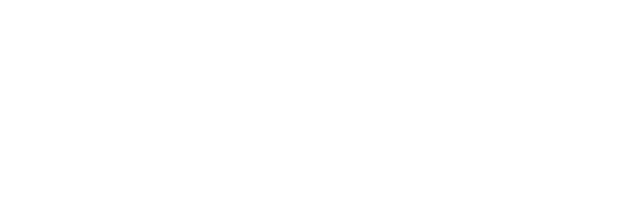
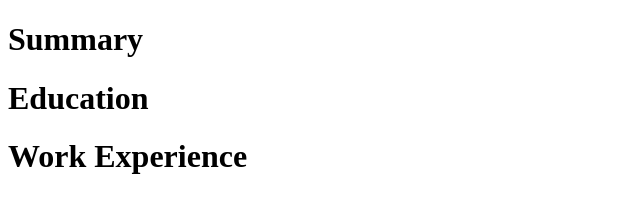
Before and after one commit to Yunuel-coder/resume, a plain HTML site: page index.html in a window 1280 px wide. Shown: the whole page, without its empty margins (0-640 px from the left). Drawn offline with Linux system fonts and the light colour scheme.

Commit message:
Update index.html

```diff
--- a/index.html
+++ b/index.html
@@ -3,4 +3,9 @@
   <head>
     <title> My Resume </title>
   </head>
+  <body>
+    <h1>Summary</h1>
+    <h1>Education</h1>
+    <h1>Work Experience</h1>
+  </body>
 </html>
```
